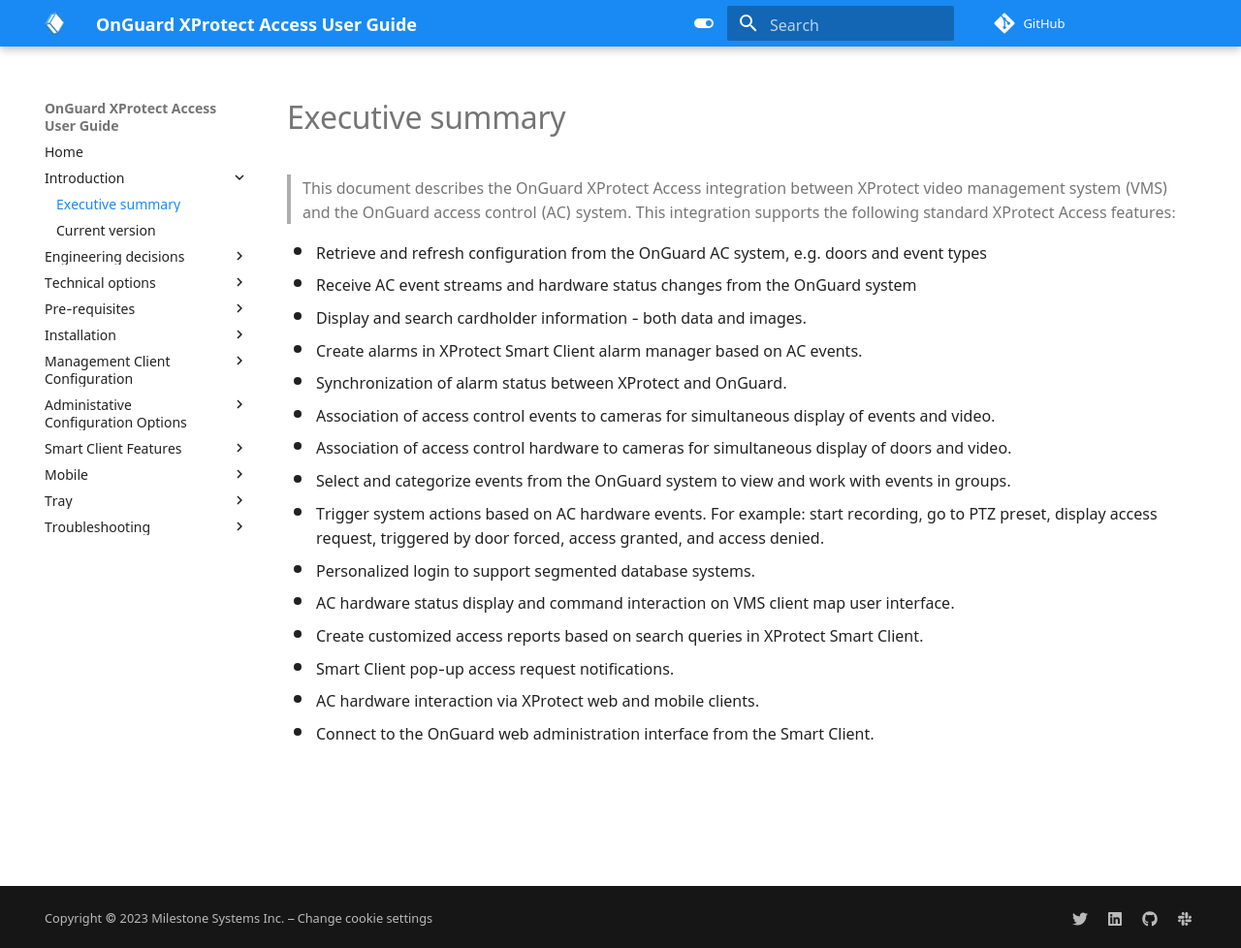
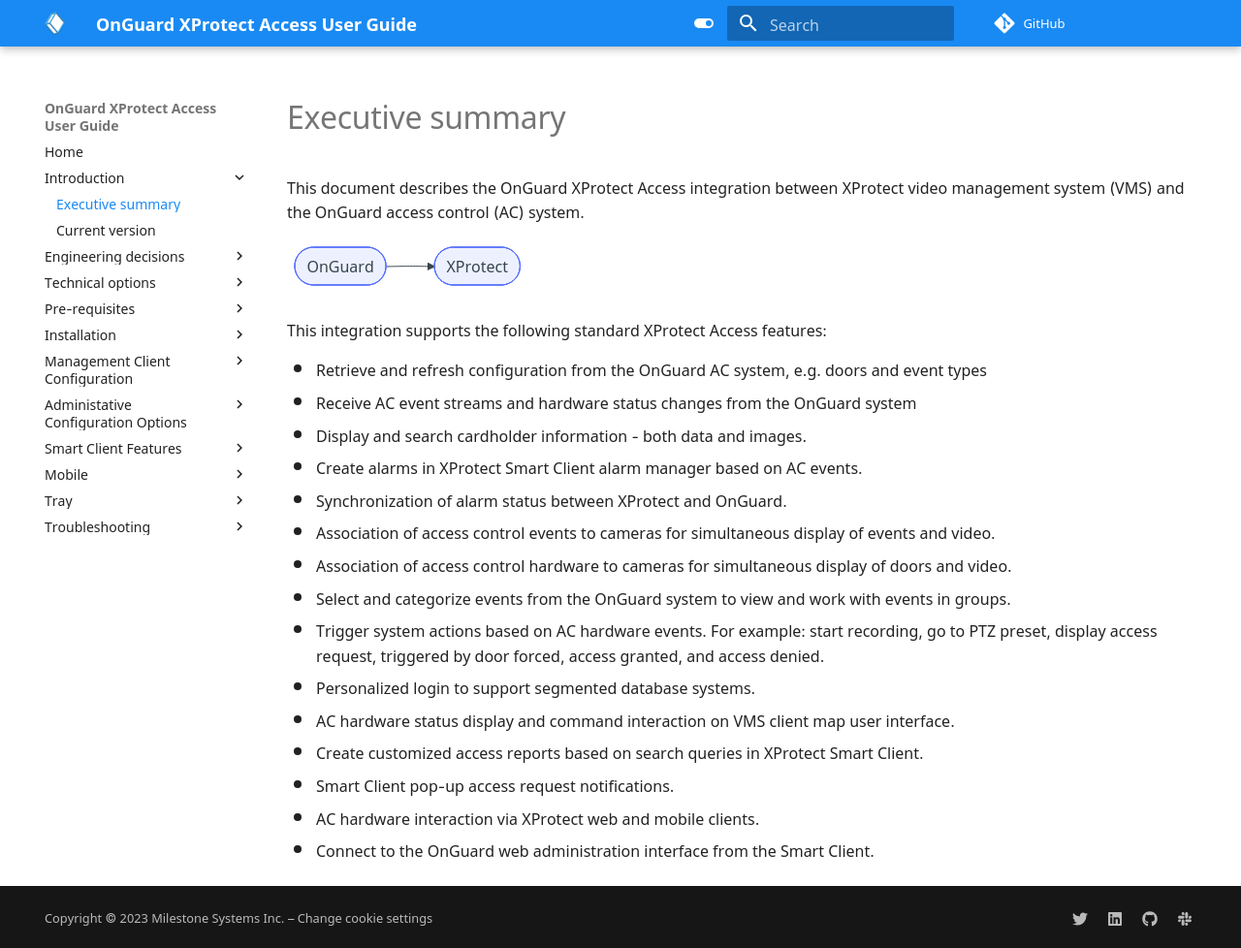
Before and after one commit to mjt-milestone/XPALenelS2DocSite, an MkDocs documentation site: the page built from docs/Intro/index.md, in a window 1280 px wide and 978 px high. Shown: the whole window at 97% size. Built offline with MkDocs 1.6.1 and Material for MkDocs 9.7.7, drawn with Linux system fonts in a browser that asks for light colours; comment, search, counter and statistics services are not loaded; some of the changed lines change nothing that is shown.

Commit message:
mermaid testing

````diff
--- a/docs/Intro/index.md
+++ b/docs/Intro/index.md
@@ -3,9 +3,19 @@
   - toc
 ---
 # Executive summary
->
-> This document describes the OnGuard XProtect Access integration between XProtect video management system (VMS) and the OnGuard access control (AC) system. This integration supports the following standard XProtect Access features:
->
+
+This document describes the OnGuard XProtect Access integration between XProtect video management system (VMS) and the OnGuard access control (AC) system.
+
+``` mermaid
+graph LR
+    OnGuard([OnGuard])
+    XProtect([XProtect])
+    OnGuard --> XProtect
+
+```
+
+This integration supports the following standard XProtect Access features:
+
 
 + Retrieve and refresh configuration from the OnGuard AC system, e.g. doors and event types
 + Receive AC event streams and hardware status changes from the OnGuard system
````
